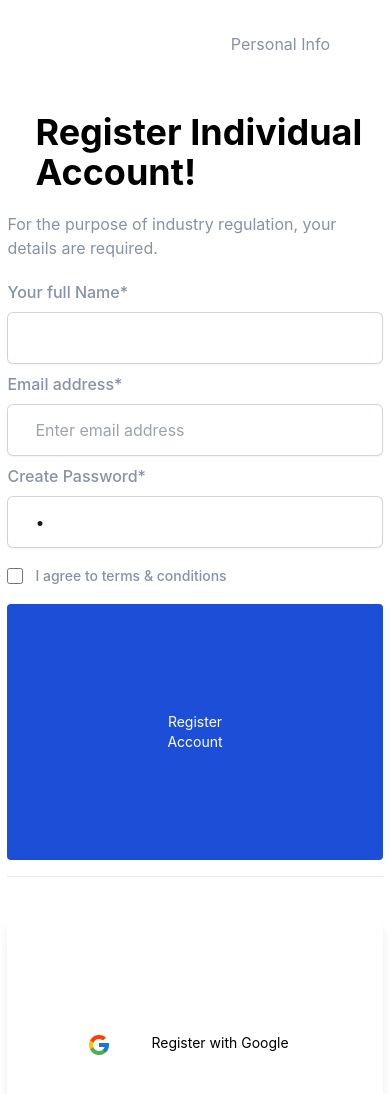
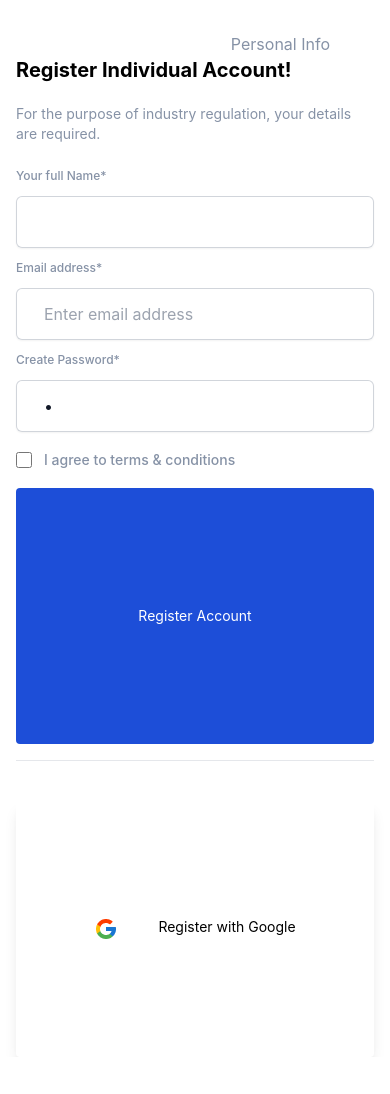
Before and after one commit to ahmadrasool21/on-Board, a React (Create React App) app: page /Register in a window 390 px wide. Shown: the top 1094 px of the page. After the commit the page ends 1057 px from the top, so only its background shows below. Built offline with nearby package versions, Linux system fonts and the light colour scheme.

Commit message:
17 commit

```diff
--- a/src/View/CompleteProfile.js
+++ b/src/View/CompleteProfile.js
@@ -23,18 +23,18 @@ const CompleteProfile = () => {
       {/* <div className="flex grey justify-end absolute top-5 right-20">
         <p className="pt-10">Bank Verification</p>
       </div> */}
-      <div className=" mt-20 px-48 flex flex-col gap-5 pb-6">
-        <h1 className="text-black text-2xl xl:text-3xl  font-bold mx-auto pr-16">
+      <div className=" flex flex-col gap-5 ">
+        <h1 className="text-black text-xl sm:text-2xl xl:text-3xl  font-bold ">
           Complete Your Profile!
         </h1>
-        <p className="grey max-w-411 mx-auto">
+        <p className="grey max-w-411 mx-auto text-sm sm:text-base">
           For the purpose of industry regulation, your details are required.
         </p>
         <form onSubmit={handleSubmit}>
-          <div class="sm:col-span-4 max-w-426 mx-auto">
+          <div class="sm:col-span-4 max-w-426 mx-auto ">
             <label
               for="name"
-              class="block text-base	 font-medium leading-6 grey"
+              class="block text-sm sm:text-base	 font-medium leading-6 grey"
             >
               Bank verification number (BVN)
             </label>
@@ -56,18 +56,20 @@ const CompleteProfile = () => {
 
             <Button
               classNames={
-                "mt-4 max-w-426 min-h-64 bg-red py-4 px-36 w-full rounded text-sm bg-blue-700 text-white"
+                "mt-4 max-w-426 min-h-64 bg-red py-4  w-full rounded text-sm bg-blue-700 text-white"
               }
             >
               Save and Continue
             </Button>
             {/* /// */}
           </div>
-          <div className="flex gap-2 mt-4  max-w-426 pl-28 mx-auto">
+          <div className="flex gap-2 mt-4  max-w-426 justify-center">
             <div className="mt-1">
               <img src="assets/Images/lock_24px.png" />
             </div>
-            <p className="grey">Your Info is safely secured</p>
+            <p className="grey text-sm sm:text-base">
+              Your Info is safely secured
+            </p>
           </div>
         </form>
       </div>
--- a/src/View/Profile.js
+++ b/src/View/Profile.js
@@ -12,7 +12,8 @@ const initialValues = {
 
 const Profile = () => {
   const navigate = useNavigate();
-  const { values, errors, handleBlur, handleChange, handleSubmit } = useFormik({
+  const { values, errors, handleBlur, handleChange, handleSubmit, touched } =
+    useFormik({
       initialValues: initialValues,
       validationSchema: ProfileValidation,
       onSubmit: (values) => {
@@ -22,21 +23,18 @@ const Profile = () => {
     });
   return (
     <div className="flex justify-center items-center min-h-screen">
-      {/* <div className="flex grey  justify-end absolute top-5 right-20">
-        <p className="pt-2">Residency Info</p>
-      </div> */}
-      <div className=" pl-2 pr-2 flex flex-col gap-5 pb-6">
-        <h1 className="text-black text-2xl xl:text-3xl 	font-bold">
+      <div className=" flex flex-col gap-5 ">
+        <h1 className="text-black text-xl sm:text-2xl xl:text-3xl  font-bold ">
           Complete Your Profile!
         </h1>
-        <p className="grey max-w-411 mx-auto">
+        <p className="grey max-w-411 mx-auto text-sm sm:text-base">
           For the purpose of industry regulation, your details are required.
         </p>
         <form onSubmit={handleSubmit}>
           <div class="sm:col-span-4 max-w-426 mx-auto">
             <label
               for="phone"
-              class="block text-base	 font-medium leading-6 grey"
+              class="block text-xs sm:text-base	 font-medium leading-6 grey"
             >
               Phone Number*
             </label>
@@ -53,12 +51,13 @@ const Profile = () => {
                 class="block w-full rounded-md border-0 py-3.5 text-gray-900 shadow-sm ring-1 ring-inset ring-gray-300 placeholder:text-gray-400 focus:ring-2 focus:ring-inset focus:ring-indigo-600 sm:text-sm sm:leading-6 mb-2 pl-7"
               />
             </div>
-            {errors.phone && <small>{errors.phone}</small>}
+            {/* {errors.phone && <small>{errors.phone}</small>} */}
+            {errors.phone && touched.phone && <small>{errors.phone}</small>}
             {/* <PhoneInput /> */}
             {/* /// */}
             <label
               for="email"
-              class="block text-base	 font-medium leading-6 grey"
+              class="block text-xs sm:text-base	 font-medium leading-6 grey"
             >
               Your address*
             </label>
@@ -74,11 +73,15 @@ const Profile = () => {
                 class="block w-full rounded-md border-0 py-3.5 text-gray-900 shadow-sm ring-1 ring-inset ring-gray-300 placeholder:text-gray-400 focus:ring-2 focus:ring-inset focus:ring-indigo-600 sm:text-sm sm:leading-6 mb-2 pl-7"
               />
             </div>
-            {errors.address && <small>{errors.address}</small>}
+            {/* {errors.address && <small>{errors.address}</small>} */}
+            {errors.address && touched.address && (
+              <small>{errors.address}</small>
+            )}
+
             {/* /// */}
             <label
               for="email"
-              class="block text-base  font-medium  leading-6  grey"
+              class="block text-xs sm:text-base  font-medium  leading-6  grey"
             >
               Country of Residence
             </label>
@@ -100,7 +103,7 @@ const Profile = () => {
 
             <Button
               classNames={
-                "mt-4 max-w-426 min-h-64 bg-red py-4 px-36 w-full rounded text-sm bg-blue-700 text-white"
+                "mt-4 max-w-426 min-h-64 bg-red py-4 mx-auto w-full rounded text-sm bg-blue-700 text-white"
               }
             >
               Save and Continue
--- a/src/View/Register.js
+++ b/src/View/Register.js
@@ -18,7 +18,8 @@ const initialValues = {
 const Register = () => {
   // const history = useHistory();
   const navigate = useNavigate();
-  const { values, errors, handleBlur, handleChange, handleSubmit } = useFormik({
+  const { values, errors, handleBlur, handleChange, handleSubmit, touched } =
+    useFormik({
       initialValues: initialValues,
       validationSchema: RegisterValidation,
       onSubmit: (values) => {
@@ -29,18 +30,19 @@ const Register = () => {
   //   console.log(formik);
   return (
     <div className="flex justify-center items-center min-h-screen">
-      <div className=" mt-14 flex flex-col gap-5">
-        <h1 className="text-black text-4xl  font-bold mx-auto pl-7">
+      <div className="flex flex-col gap-5">
+        <h1 className="text-black text-xl sm:text-2xl xl:text-3xl  font-bold">
           Register Individual Account!
         </h1>
-        <p className="grey max-w-411 mx-auto">
+        <p className="grey max-w-411 mx-auto text-sm sm:text-base">
           For the purpose of industry regulation, your details are required.
         </p>
         <form onSubmit={handleSubmit}>
-          <div class="sm:col-span-4 max-w-426 mx-auto">
+          <div class="sm:col-span-0 flex-shrink max-w-426 mx-auto">
+            {/* <div class="sm:col-span-4 flex-shrink max-w-426 mx-auto sm:w-full md:w-1/2 lg:w-1/3"> */}
             <label
               for="fname"
-              class="block text-base	 font-medium leading-6 grey"
+              class="block text-xs sm:text-base	 font-medium leading-6 grey"
             >
               Your full Name*
             </label>
@@ -57,11 +59,12 @@ const Register = () => {
                 class="block w-full rounded-md border-0 py-3.5 text-gray-900 shadow-sm ring-1 ring-inset ring-gray-300 placeholder:text-gray-400 focus:ring-2 focus:ring-inset focus:ring-indigo-600 sm:text-sm sm:leading-6 mb-2 pl-7"
               />
             </div>
-            {errors.fname && <small>{errors.fname}</small>}
+            {/* {errors.fname && <small>{errors.fname}</small>} */}
+            {errors.fname && touched.fname && <small>{errors.fname}</small>}
             {/* /// */}
             <label
               for="email"
-              class="block text-base	 font-medium leading-6 grey"
+              class="block text-xs sm:text-base	 font-medium leading-6 grey"
             >
               Email address*
             </label>
@@ -77,11 +80,12 @@ const Register = () => {
                 class="block w-full rounded-md border-0 py-3.5 text-gray-900 shadow-sm ring-1 ring-inset ring-gray-300 placeholder:text-gray-400 focus:ring-2 focus:ring-inset focus:ring-indigo-600 sm:text-sm sm:leading-6 mb-2 pl-7"
               />
             </div>
-            {errors.email && <small>{errors.email}</small>}
+            {/* {errors.email && <small>{errors.email}</small>} */}
+            {errors.email && touched.email && <small>{errors.email}</small>}
             {/* /// */}
             <label
               for="email"
-              class="block text-base	 font-medium leading-6 grey"
+              class="block text-xs sm:text-base	 font-medium leading-6 grey"
             >
               Create Password*
             </label>
@@ -97,7 +101,11 @@ const Register = () => {
                 class="block w-full rounded-md border-0 py-3.5 text-gray-900 shadow-sm ring-1 ring-inset ring-gray-300 placeholder:text-gray-400 focus:ring-2  focus:ring-blue-600 sm:text-sm sm:leading-6 mb-2 pl-7 "
               />
             </div>
-            {errors.password && <small>{errors.password}</small>}
+            {/* {errors.password && <small>{errors.password}</small>} */}
+            {errors.password && touched.password && (
+              <small>{errors.password}</small>
+            )}
+
             {/* /// */}
             <div class="relative flex gap-x-3 mt-4">
               <div class="flex h-6 items-center">
@@ -122,7 +130,7 @@ const Register = () => {
 
             <Button
               classNames={
-                "mt-4 max-w-426 min-h-64 bg-red py-4 px-40 rounded text-sm bg-blue-700 text-white"
+                "mt-4 max-w-426 min-h-64 bg-red py-4 mx-auto w-full rounded text-sm bg-blue-700 text-white"
               }
             >
               Register Account
@@ -131,10 +139,10 @@ const Register = () => {
             <hr className="mt-4 mb-6" />
             <Button
               classNames={
-                "mt-4 max-w-426 min-h-64 bg-red py-4 w-full pl-20 shadow-lg rounded text-sm  text-black"
+                "mt-4 max-w-426 min-h-64 bg-red py-4 mx-auto w-full  shadow-lg rounded text-sm  text-black"
               }
             >
-              <div className="flex gap-10">
+              <div className="flex gap-10 justify-center">
                 <img src="assets/Images/google.png" />
                 <p>Register with Google</p>
               </div>
```
Also changed, not shown: src/View/Join.js (+12 -8 lines). Lines whose indentation alone changed are shown as unchanged.
